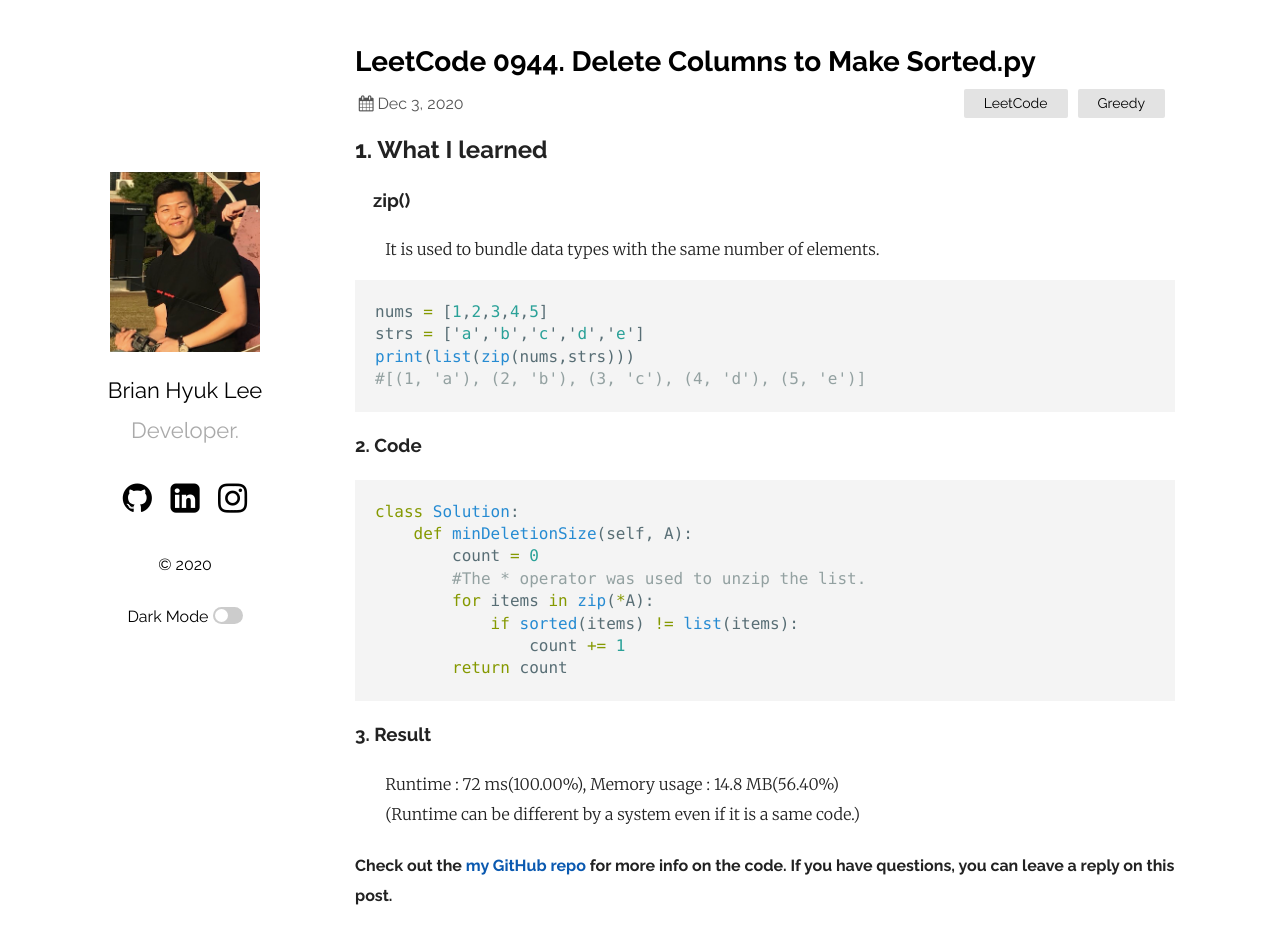
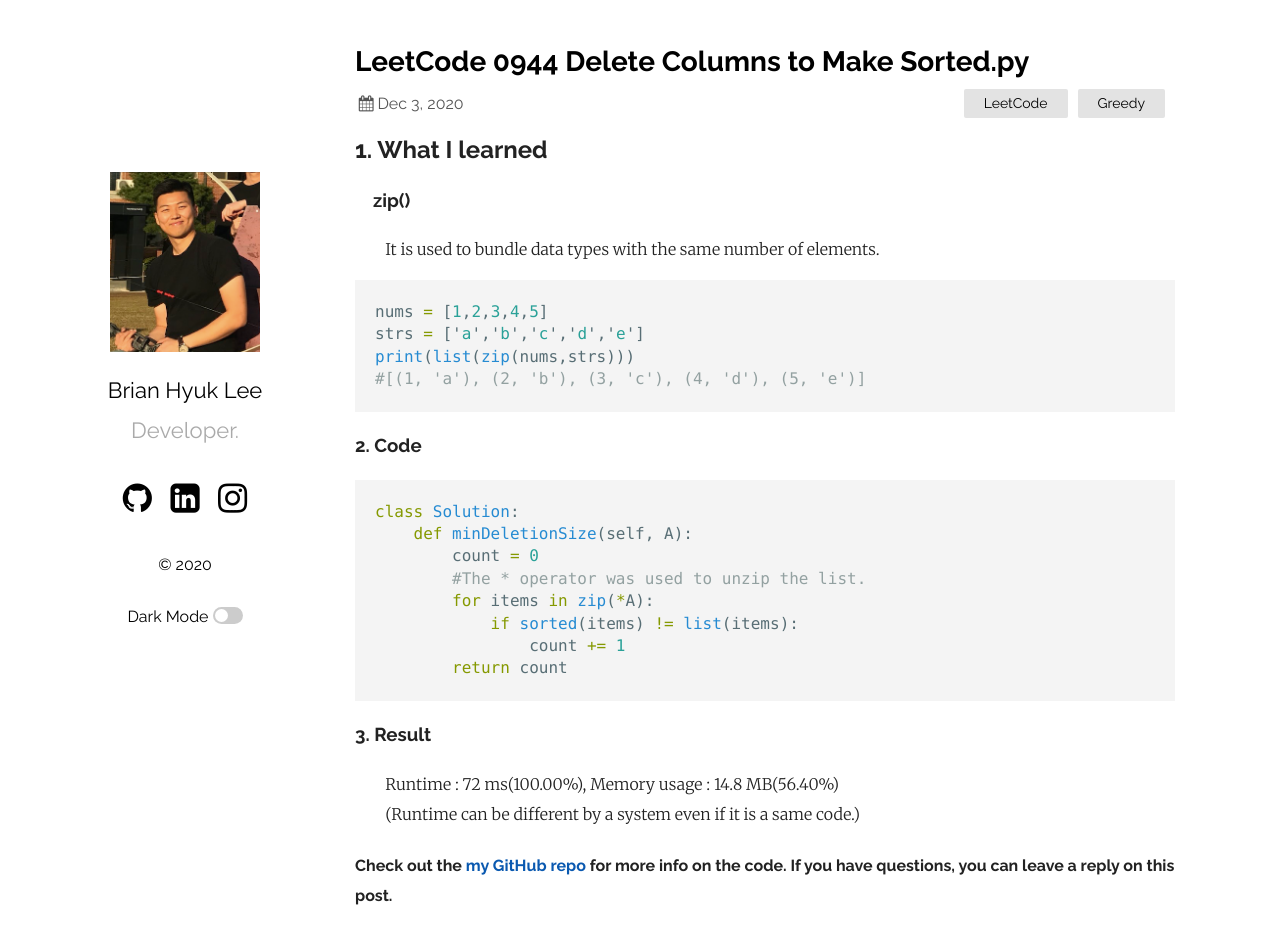
Before and after one commit to dlgur1994/dlgur1994.github.io, a Jekyll site: the page built from _posts/2020-12-03-LeetCode-0944-Delete-Columns-to-Make-Sorted.md, in a window 1280 px wide and 957 px high. Shown: the top 944 px of the window. Built offline with Jekyll 4.4.1, drawn with Linux system fonts in a browser that asks for light colours; our own code applies the rules of GitHub Pages for plain Markdown files.

```diff
--- a/_posts/2020-12-03-LeetCode-0944-Delete-Columns-to-Make-Sorted.md
+++ b/_posts/2020-12-03-LeetCode-0944-Delete-Columns-to-Make-Sorted.md
@@ -1,5 +1,5 @@
 ---
-title: "LeetCode 0944. Delete Columns to Make Sorted.py"
+title: "LeetCode 0944 Delete Columns to Make Sorted.py"
 categories: LeetCode Greedy
 date: 2020-12-03 10:16:28 -0400
 comments: true
```
